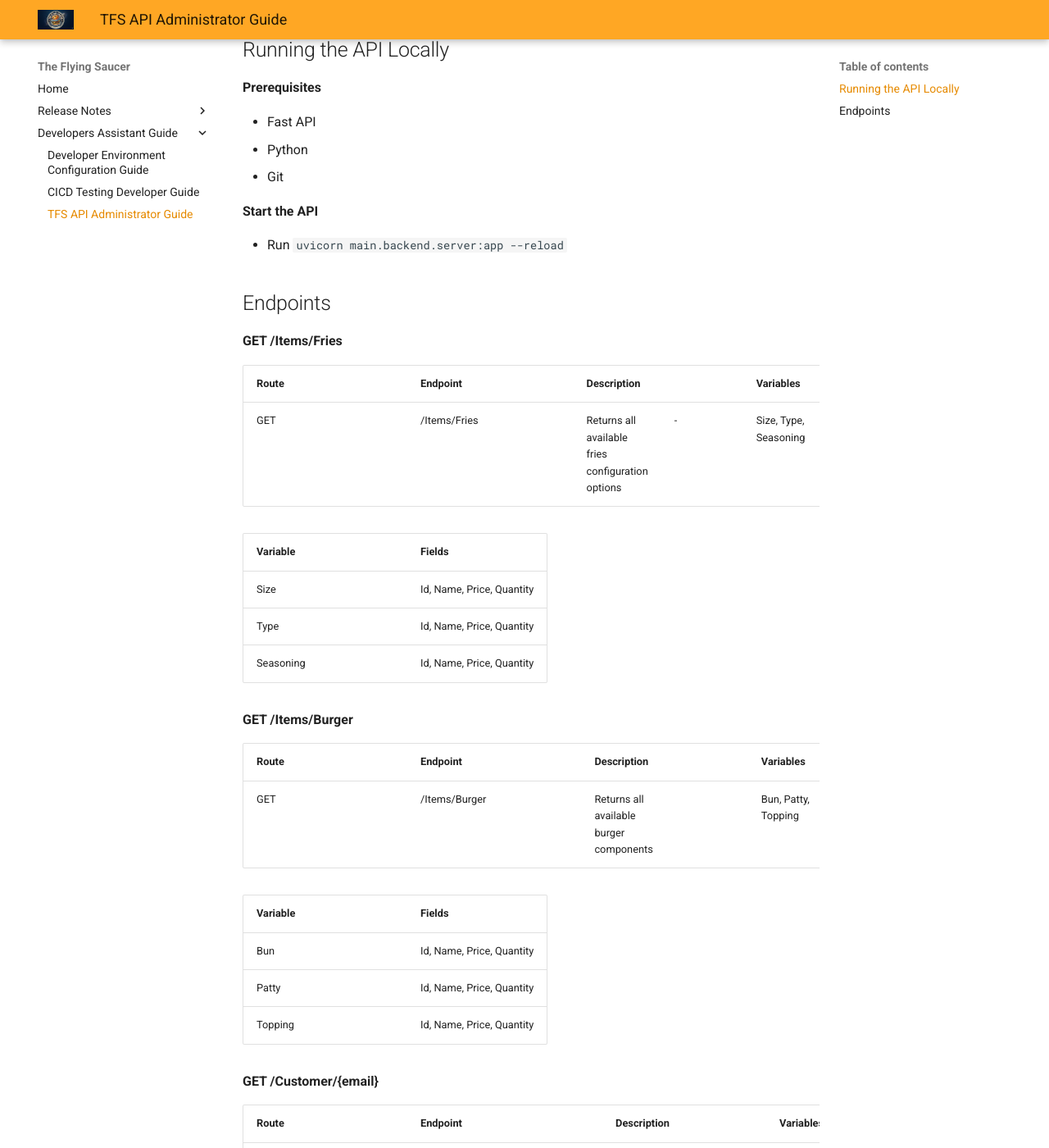
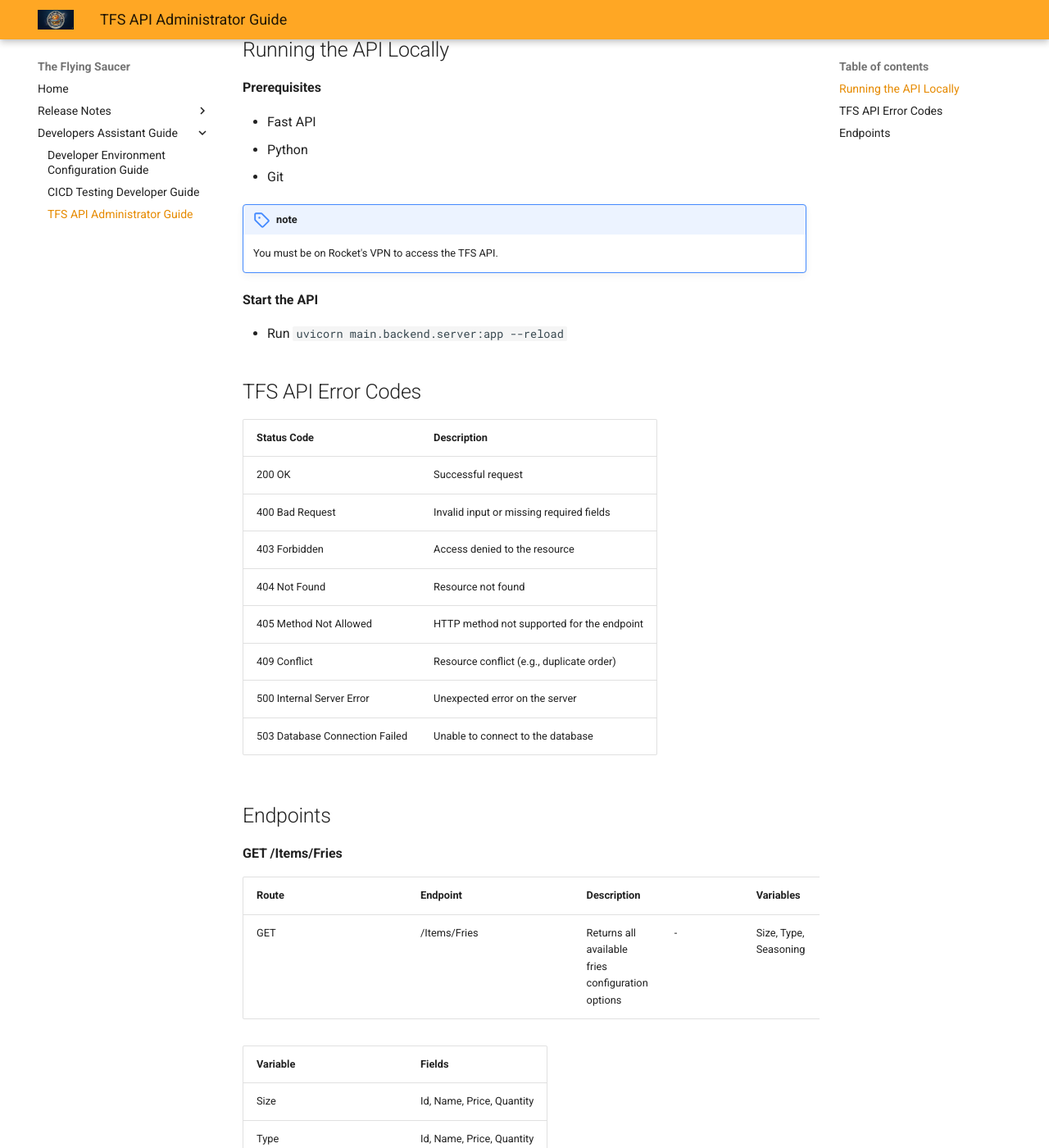
Before and after one commit to cwarstler24/NextGen-Finale, an MkDocs documentation site: the page built from docs/Developer-Assistant-Guide/TFS-API-Administrator-Guide.md, in a window 1280 px wide and 1400 px high, scrolled down 515 px. Shown: the whole window at 82% size. Built offline with MkDocs 1.6.1 and Material for MkDocs 9.7.7, drawn with Linux system fonts in a browser that asks for light colours; old or Windows-style settings are respelled for this version of MkDocs.

Commit message:
feat(docs): update developer guides and add API error codes

```diff
--- a/docs/Developer-Assistant-Guide/TFS-API-Administrator-Guide.md
+++ b/docs/Developer-Assistant-Guide/TFS-API-Administrator-Guide.md
@@ -24,9 +24,25 @@ The TFS API is designed for:
 - Python
 - Git
 
+!!! note "note"
+    You must be on Rocket's VPN to access the TFS API.
+
 **Start the API**
 
 - Run `uvicorn main.backend.server:app --reload`
+
+## TFS API Error Codes
+
+| Status Code | Description |
+| ----------- | ----------- |
+| 200 OK | Successful request |
+| 400 Bad Request | Invalid input or missing required fields |
+| 403 Forbidden | Access denied to the resource |
+| 404 Not Found | Resource not found |
+| 405 Method Not Allowed | HTTP method not supported for the endpoint |
+| 409 Conflict | Resource conflict (e.g., duplicate order) |
+| 500 Internal Server Error | Unexpected error on the server |
+| 503 Database Connection Failed | Unable to connect to the database |
 
 ## Endpoints
 
```
Also changed, not shown: docs/Developer-Assistant-Guide/CICD-testing-developer-guide.md (+1 -1 lines), docs/Developer-Assistant-Guide/Development-Environment-Configuration-Guide.md (+2 -2 lines).
